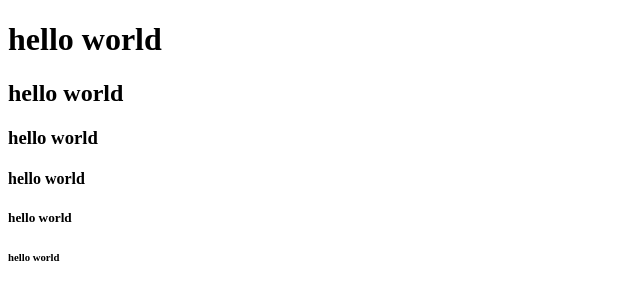
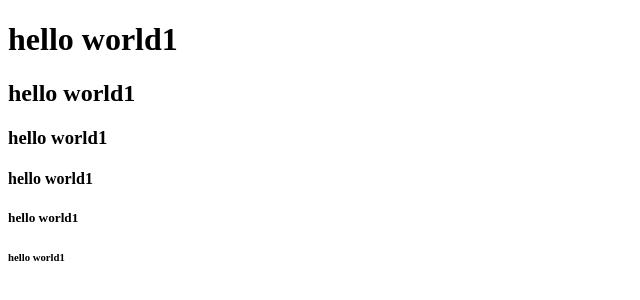
Before and after one commit to noosjg/flutter2, a plain HTML site: page index.html in a window 1280 px wide. Shown: the full height of the page, 0-640 px from the left. Drawn offline with Linux system fonts and the light colour scheme.

Commit message:
test 수정2

```diff
--- a/index.html
+++ b/index.html
@@ -7,11 +7,11 @@
     <title>Document</title>
 </head>
 <body>
-    <h1>hello world</h1>
-    <h2>hello world</h2>
-    <h3>hello world</h3>
-    <h4>hello world</h4>
-    <h5>hello world</h5>
-    <h6>hello world</h6>
+    <h1>hello world1</h1>
+    <h2>hello world1</h2>
+    <h3>hello world1</h3>
+    <h4>hello world1</h4>
+    <h5>hello world1</h5>
+    <h6>hello world1</h6>
 </body>
 </html>
```
